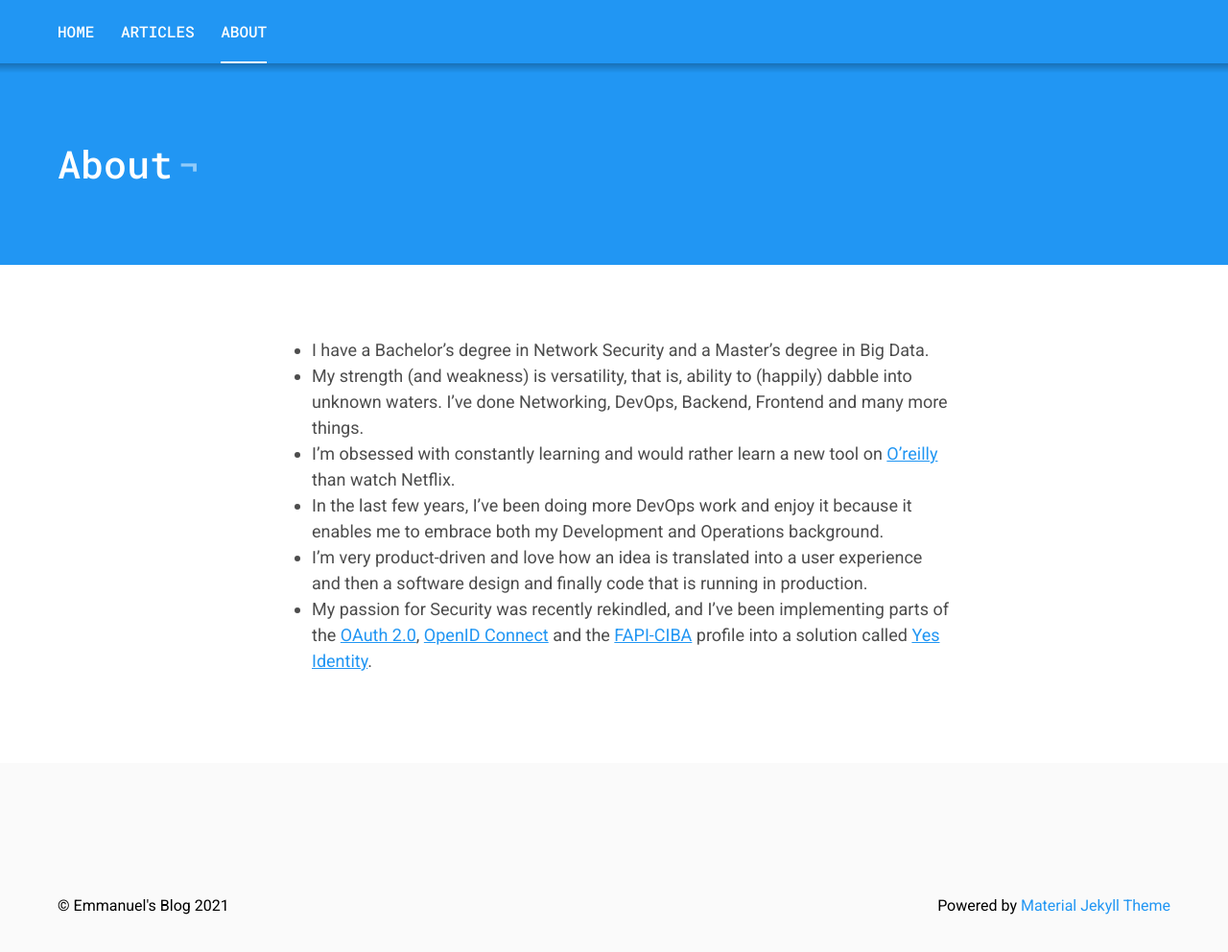
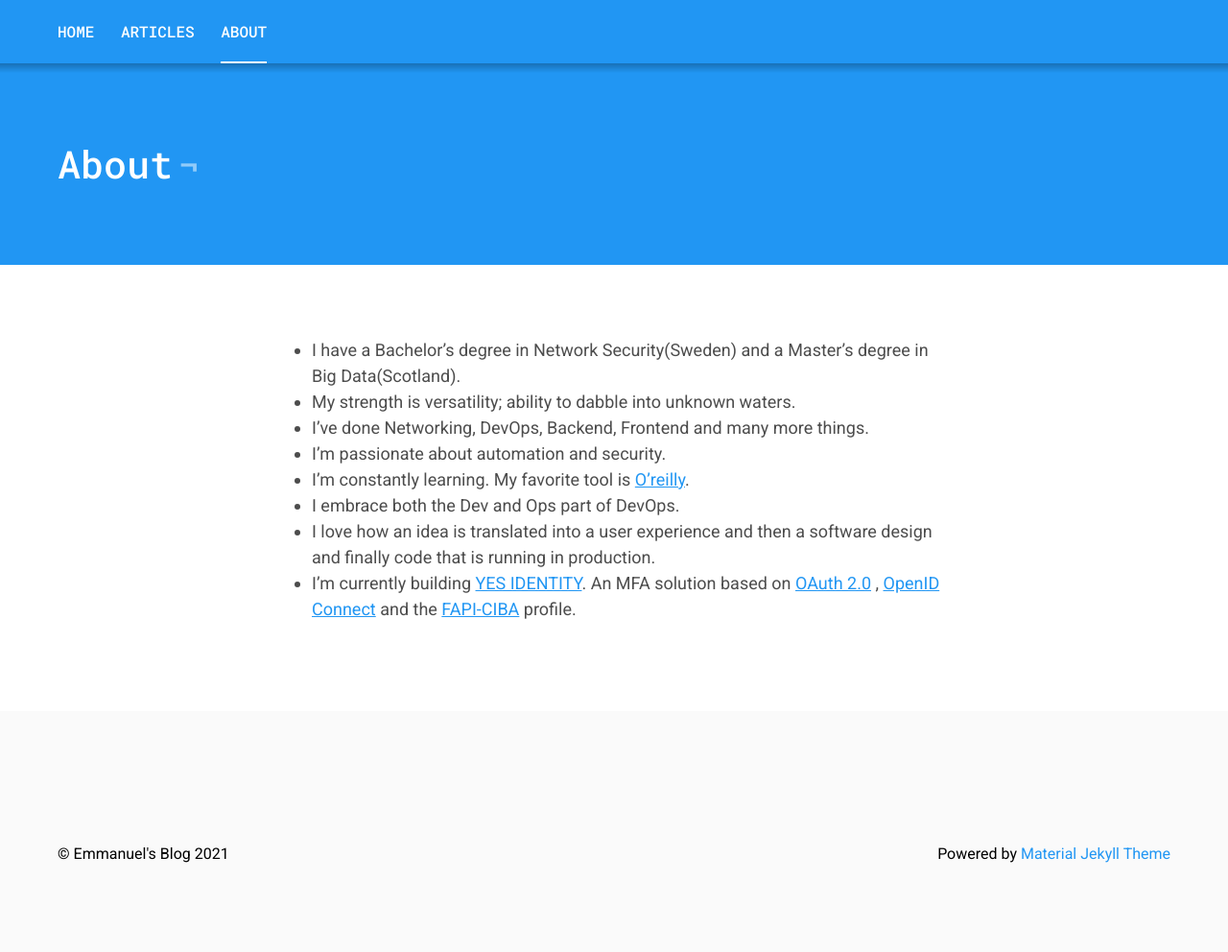
Before and after one commit to osimosu/osimosu.github.io, a Jekyll site: the page built from _pages/about.markdown, in a window 1280 px wide and 1095 px high. Shown: the top 992 px of the window at 96% size. Built offline with Jekyll 4.4.1, drawn with Linux system fonts in a browser that asks for light colours.

Commit message:
update index and about

```diff
--- a/_pages/about.markdown
+++ b/_pages/about.markdown
@@ -4,20 +4,22 @@ title: "About"
 permalink: /about/
 ---
 
-* I have a Bachelor's degree in Network Security and a Master's degree in Big Data.
+* I have a Bachelor's degree in Network Security(Sweden) and a Master's degree in Big Data(Scotland).
 
-* My strength (and weakness) is versatility, that is, ability to (happily) dabble into unknown waters. I've done
-  Networking, DevOps, Backend, Frontend and many more things.
+* My strength is versatility; ability to dabble into unknown waters.
 
-* I'm obsessed with constantly learning and would rather learn a new tool
-  on [O'reilly](https://www.oreilly.com/){:target="_blank"} than watch Netflix.
+* I've done Networking, DevOps, Backend, Frontend and many more things.
 
-* In the last few years, I've been doing more DevOps work and enjoy it because it enables me to embrace both my
-  Development and Operations background.
+* I'm passionate about automation and security.
 
-* I'm very product-driven and love how an idea is translated into a user experience and then a software design and
-  finally code that is running in production.
+* I'm constantly learning. My favorite tool is [O'reilly](https://www.oreilly.com/){:target="_blank"}.
 
-* My passion for Security was recently rekindled, and I've been implementing parts of
-  the [OAuth 2.0](https://datatracker.ietf.org/doc/html/rfc6749){:target="_blank"}, [OpenID Connect](https://openid.net/specs/openid-connect-core-1_0.html){:target="_blank"} and the [FAPI-CIBA](https://openid.net/specs/openid-financial-api-ciba-wd-02.html){:target="_blank"} profile into a solution
-  called [Yes Identity](https://yesidentity.com/){:target="_blank"}.
+* I embrace both the Dev and Ops part of DevOps.
+
+* I love how an idea is translated into a user experience and then a software design and finally code that is running in
+  production.
+
+* I'm currently building [YES IDENTITY](https://yesidentity.com/){:target="_blank"}. An MFA solution based
+  on [OAuth 2.0](https://datatracker.ietf.org/doc/html/rfc6749){:target="_blank"}
+  , [OpenID Connect](https://openid.net/specs/openid-connect-core-1_0.html){:target="_blank"} and
+  the [FAPI-CIBA](https://openid.net/specs/openid-financial-api-ciba-wd-02.html){:target="_blank"} profile.
--- a/index.markdown
+++ b/index.markdown
@@ -8,8 +8,6 @@ title: Emmanuel's Blog
 Here you'll find [collection of articles](_pages/articles.html) that I've written about Software development and
 anything else that I may be interested in at the time.
 
-You can [get to know me](_pages/about.markdown) or connect with me
-on [GitHub](https://github.com/osimosu){:target="_blank"}
+You can [get to know me](_pages/about.markdown), find me on [GitHub](https://github.com/osimosu){:target="_blank"}
 , [Stackoverflow](https://stackoverflow.com/users/4069782/emmanuel-osimosu){:target="_blank"}
-, [LinkedIn](https://www.linkedin.com/in/simpledeveloper){:target="_blank"} or
-via [email](mailto:emmanuel.osimosu@gmail.com).
+or [drop me an email](mailto:emmanuel.osimosu@gmail.com).
```
